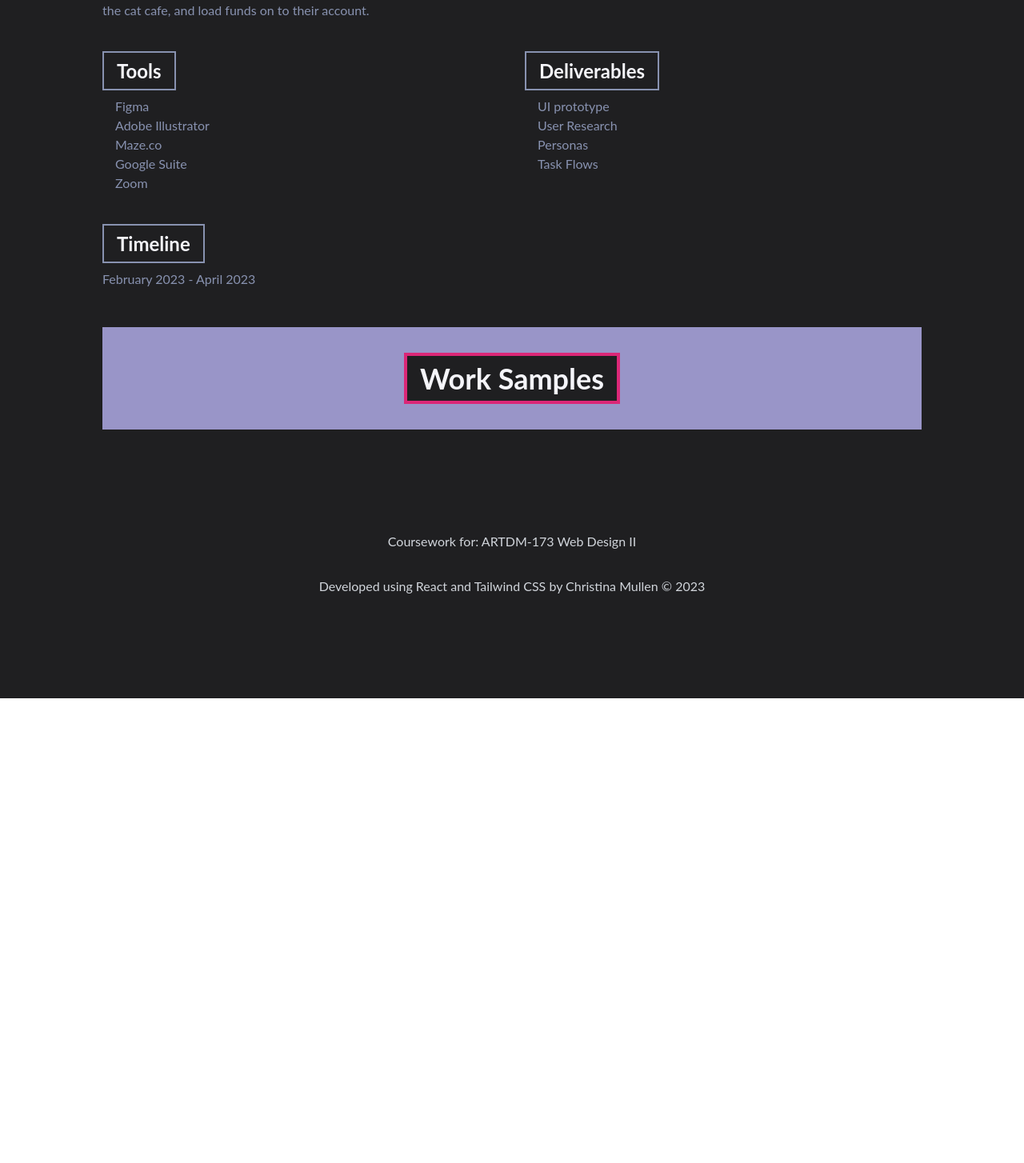
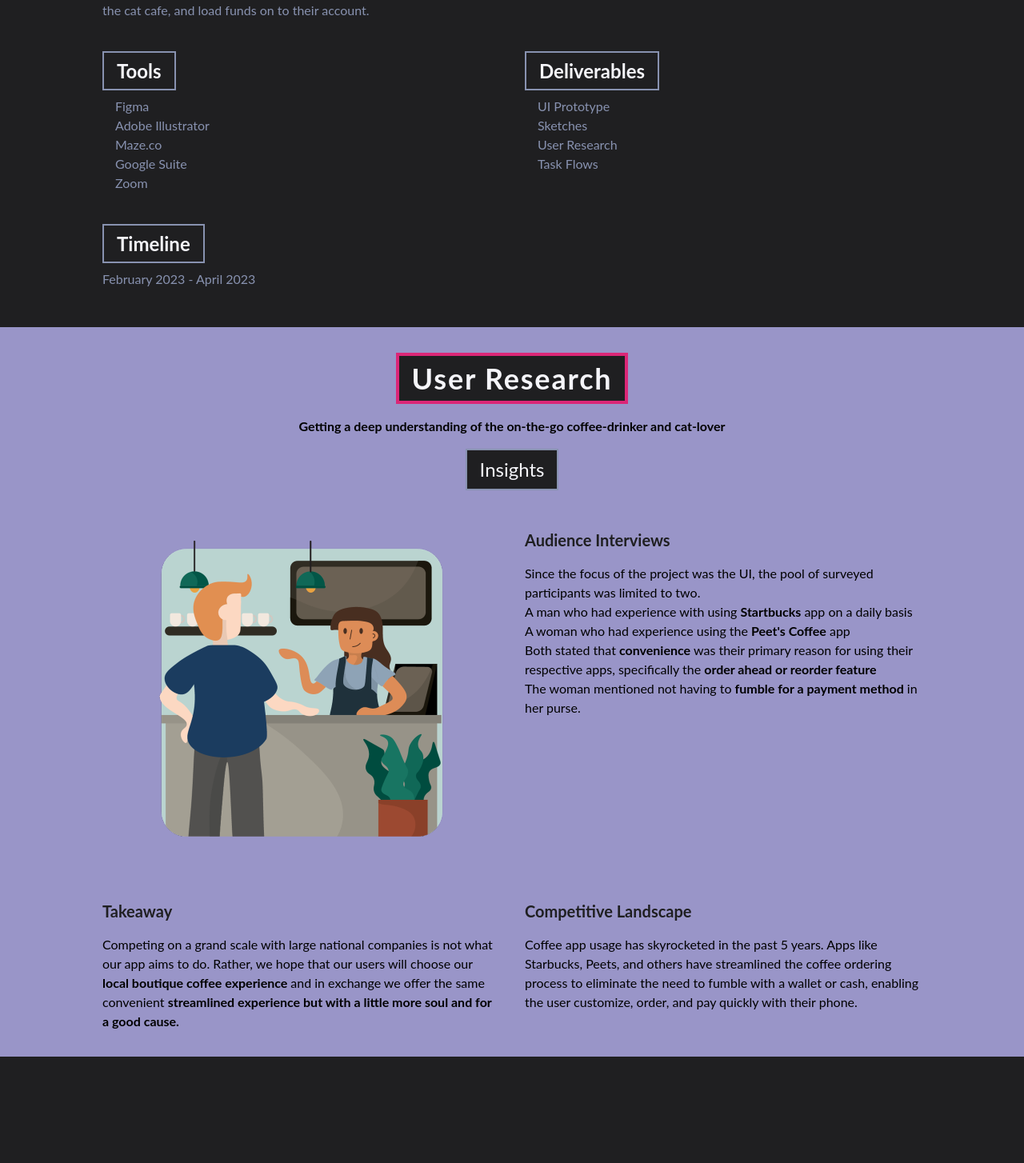
Before and after one commit to christinamullen/christina-portfolio, a React (Create React App) app: page /UICaseStudyHC in a window 1280 px wide. Shown: the part 743-2197 px from the top of the page at 80% size. Before the commit the page ends 1616 px from the top, so only its background shows below. Built offline with nearby package versions, Linux system fonts and the light colour scheme.

Commit message:
Research and discovery done

```diff
--- a/src/components/UICaseStudyHC.jsx
+++ b/src/components/UICaseStudyHC.jsx
@@ -1,11 +1,13 @@
 import React from 'react'
 import { HiArrowNarrowRight } from 'react-icons/hi'
 import hoodcats from '../assets/images/HCUI.png'
+import coffeeShop from '../assets/images/coffeeResearch.png'
 
 const UICaseStudyHC = () => {
   return (
-    <div name='uicshchead' className='w-full mx-auto px-32 flex flex-col justify-center bg-[#1F1F21]'>
-      <div className='max-w-[1200px] w-full grid grid-cols-1 md:grid-cols-2 mt-40 gap-8 py-8'>
+    <div name='uicshchead' className=' flex flex-col justify-center bg-[#9995C8]'>
+      <div className='w-full mx-auto px-32 bg-[#1F1F21]'>
+        <div className='max-w-[1200px] w-full grid grid-cols-1 md:grid-cols-2 mt-40 gap-8 py-8 '>
           <div>
             <h2 className='text-pink-600 text-2xl sm:text-5xl font-bold'>UI Case Study: Hoodcats Cafe</h2>
             <h2 className='text-white text-1xl sm:text-2xl font-bold'>UI Deisgn • Figma • Prototyping • Wireframes</h2>
@@ -48,9 +50,9 @@ const UICaseStudyHC = () => {
             <h1 className='text-2xl font-bold inline border-2 px-4 py-2 text-[#F5F5FA] border-[#8892b0]'>Deliverables</h1>
             <p className='text-[#8892b0] py-4 max-w-[700px]'>
               <ul>
-              <li>UI prototype</li>
+                <li>UI Prototype</li>
+                <li>Sketches</li>
                 <li>User Research</li>
-              <li>Personas</li>
                 <li>Task Flows</li>
               </ul>
             </p>
@@ -60,11 +62,44 @@ const UICaseStudyHC = () => {
             <p className='text-[#8892b0] py-4 max-w-[700px]'>February 2023 - April 2023</p>
           </div>
         </div>
-      <div className='w-full mx-auto px-32 flex flex-col items-center justify-center  bg-[#9995C8]'>
-        <h1 className='text-4xl font-bold inline border-4 px-4 py-2 m-8 bg-[#1F1F21] border-pink-600 text-[#F5F5FA]'>Work Samples</h1>
+
+      </div>
+
+      <div className='w-full mx-auto px-32 flex flex-col items-center justify-center bg-[#9995C8]'>
+        <h1 className='sm:text-4xl font-bold inline border-4 px-4 py-2 mt-8 tracking-wider bg-[#1F1F21] border-pink-600 text-[#F5F5FA]'>User Research</h1>
+        <p className='font-bold m-4'>Getting a deep understanding of the on-the-go coffee-drinker and cat-lover</p>
+        <h1 className='text-2xl inline border-2 px-4 py-2 text-[#F5F5FA] bg-[#1F1F21] border-[#8892b0]'>Insights</h1>
+        <div className='max-w-[1200px] w-full grid grid-cols-1 md:grid-cols-2 gap-8 py-8 '>
+          <img className='mx-auto p-4' src={coffeeShop} alt='someone ordering coffee' />
+          <div>
+            <h1 className='font-bold text-xl py-4 text-[#1F1F21]'>Audience Interviews</h1>
+            <p>Since the focus of the project was the UI, the pool of surveyed participants was limited to two.</p>
+            <p>A man who had experience with using <span className='font-bold'>Startbucks</span> app on a daily basis </p>
+            <p>A woman who had experience using the <span className='font-bold'>Peet's Coffee</span> app </p>
+            <p>Both stated that <span className='font-bold'>convenience </span> was their primary reason for using their respective apps, specifically the <span className='font-bold'> order ahead or reorder feature</span></p>
+            <p>The woman mentioned not having to <span className='font-bold'>fumble for a payment method</span> in her purse.</p>
+          </div>
+          <div>
+            <h1 className='font-bold text-xl py-4 text-[#1F1F21]'>Takeaway</h1>
+            <p>Competing on a grand scale with large national companies is not what our app aims to do. Rather, we hope that our users will choose our <span className='font-bold'>local boutique coffee experience </span> and in exchange we offer the same convenient <span className='font-bold'>streamlined experience but with a little more soul and for a good cause.</span></p>
+          </div>
+          <div>
+            <h1 className='font-bold text-xl py-4 text-[#1F1F21]'>Competitive Landscape</h1>
+            <p>Coffee app usage has skyrocketed in the past 5 years. Apps like Starbucks, Peets, and others have streamlined the coffee ordering process to eliminate the need to fumble with a wallet or cash, enabling the user customize, order, and pay quickly with their phone.</p>
+          </div>
+
+
+        </div>
+      </div >
+
+      <div className='flex flex-col justify-center'>
+        <div className='w-full mx-auto px-32'>
 
         </div>
       </div>
+
+
+    </div >
 
   )
 }
```
Also changed, not shown: src/assets/images/coffeeResearch.png (added). Lines whose indentation alone changed are shown as unchanged.
